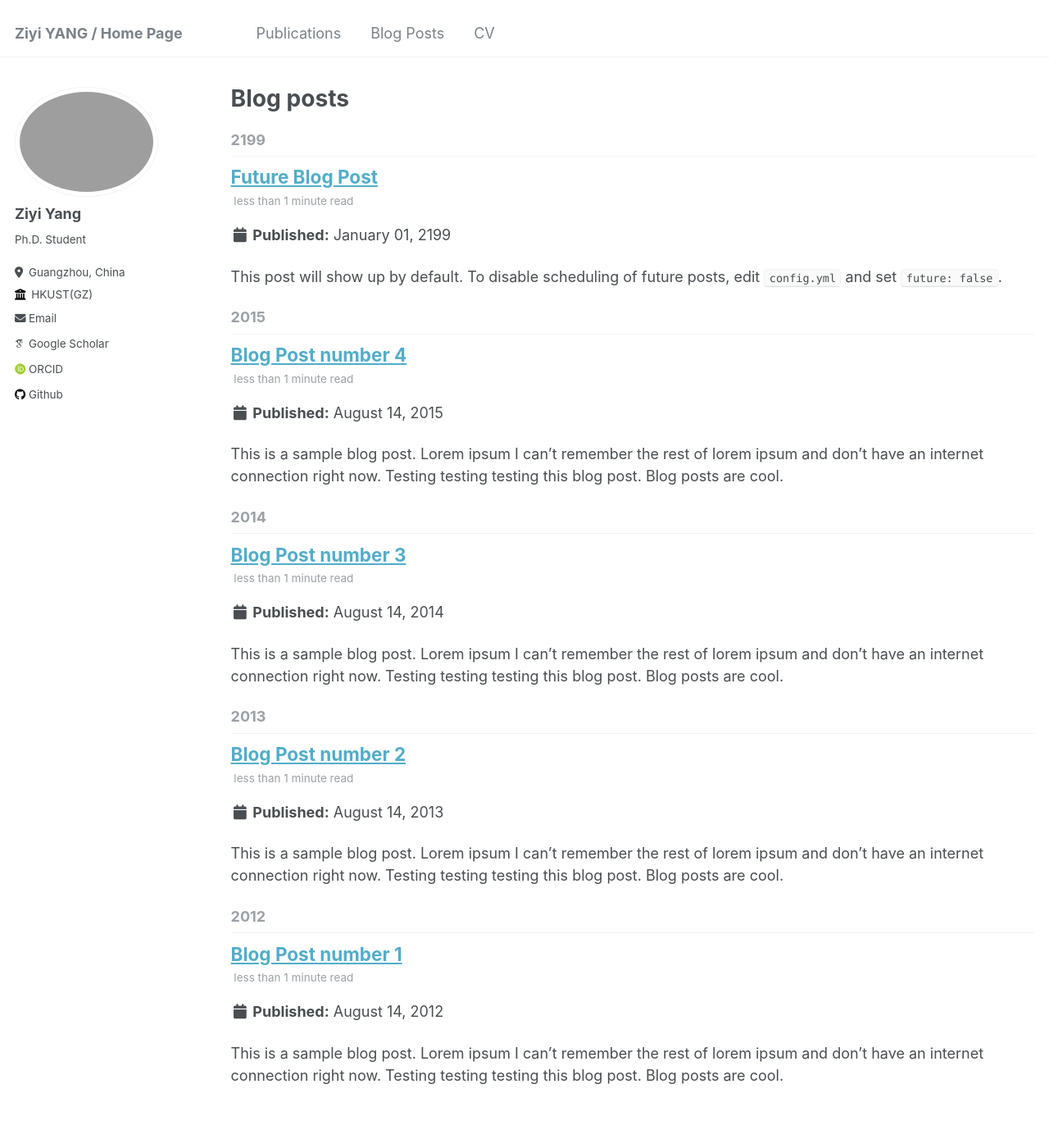
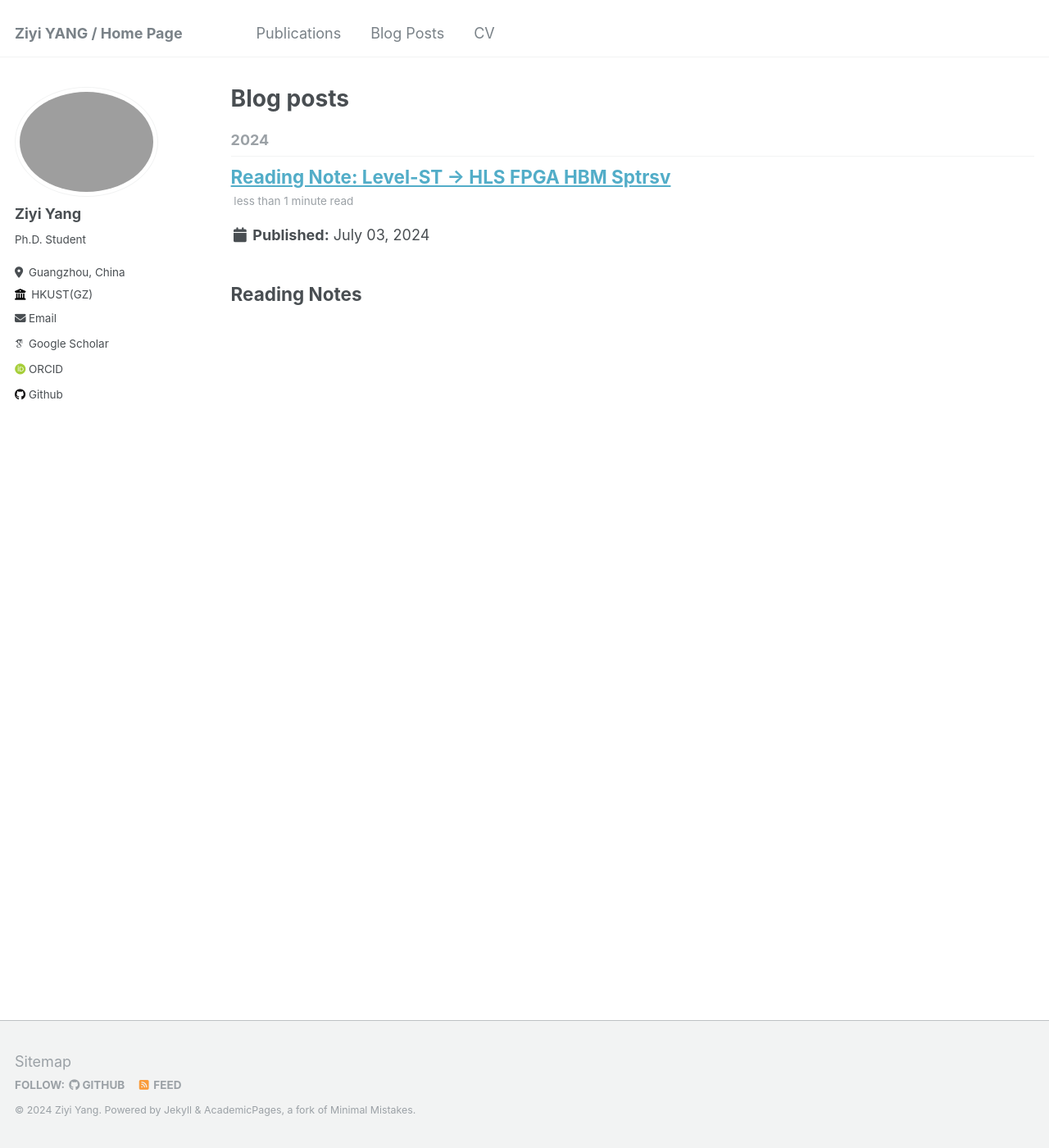
Before and after one commit to yangziyiiii/ziyiyang, a Jekyll site: the page built from _pages/blog.html, in a window 1280 px wide and 1400 px high. Shown: the whole window at 82% size. Built offline with Jekyll 4.4.1, drawn with Linux system fonts in a browser that asks for light colours; some web fonts are replaced.

Commit message:
change blog

```diff
--- a/_data/navigation.yml
+++ b/_data/navigation.yml
@@ -13,7 +13,7 @@ main:
   #   url: /portfolio/
 
   - title: "Blog Posts"
-    url: /year-archive/
+    url: /blog/
 
   - title: "CV"
     url: /cv/
--- a/_pages/year-archive.html
+++ b/_pages/blog.html
@@ -1,6 +1,6 @@
 ---
 layout: archive
-permalink: /year-archive/
+permalink: /blog/
 title: "Blog posts"
 author_profile: true
 redirect_from:
--- a/_posts/2012-08-14-blog-post-1.md
+++ /dev/null
@@ -1,20 +0,0 @@
----
-title: 'Blog Post number 1'
-date: 2012-08-14
-permalink: /posts/2012/08/blog-post-1/
-tags:
-  - cool posts
-  - category1
-  - category2
----
-
-This is a sample blog post. Lorem ipsum I can't remember the rest of lorem ipsum and don't have an internet connection right now. Testing testing testing this blog post. Blog posts are cool.
-
-Headings are cool
-======
-
-You can have many headings
-======
-
-Aren't headings cool?
-------
--- a/_posts/2013-08-14-blog-post-2.md
+++ /dev/null
@@ -1,20 +0,0 @@
----
-title: 'Blog Post number 2'
-date: 2013-08-14
-permalink: /posts/2013/08/blog-post-2/
-tags:
-  - cool posts
-  - category1
-  - category2
----
-
-This is a sample blog post. Lorem ipsum I can't remember the rest of lorem ipsum and don't have an internet connection right now. Testing testing testing this blog post. Blog posts are cool.
-
-Headings are cool
-======
-
-You can have many headings
-======
-
-Aren't headings cool?
-------
--- a/_posts/2014-08-14-blog-post-3.md
+++ /dev/null
@@ -1,20 +0,0 @@
----
-title: 'Blog Post number 3'
-date: 2014-08-14
-permalink: /posts/2014/08/blog-post-3/
-tags:
-  - cool posts
-  - category1
-  - category2
----
-
-This is a sample blog post. Lorem ipsum I can't remember the rest of lorem ipsum and don't have an internet connection right now. Testing testing testing this blog post. Blog posts are cool.
-
-Headings are cool
-======
-
-You can have many headings
-======
-
-Aren't headings cool?
-------
--- /dev/null
+++ b/_posts/2024-07-03-Level-ST.md
@@ -0,0 +1,12 @@
+---
+title: 'Reading Note: Level-ST -> HLS FPGA HBM Sptrsv'
+date: 2024-07-03
+permalink: /posts/2024/
+tags:
+  - paper reading note
+  - HBM FPGA
+  - HLS
+---
+
+
+<h2> Reading Notes</h2>
--- a/_posts/2199-01-01-future-post.md
+++ /dev/null
@@ -1,11 +0,0 @@
----
-title: 'Future Blog Post'
-date: 2199-01-01
-permalink: /posts/2012/08/blog-post-4/
-tags:
-  - cool posts
-  - category1
-  - category2
----
-
-This post will show up by default. To disable scheduling of future posts, edit `config.yml` and set `future: false`.
```
Also changed, not shown: _pages/about.md (+2 -1 lines), _pages/cv.md (+4 -4 lines), _pages/publications.md (+4 -2 lines), _posts/2015-08-14-blog-post-4.md (deleted, +0 -20 lines), _posts/2024/Level-ST.md (added, +13 -0 lines), 6 other files.
